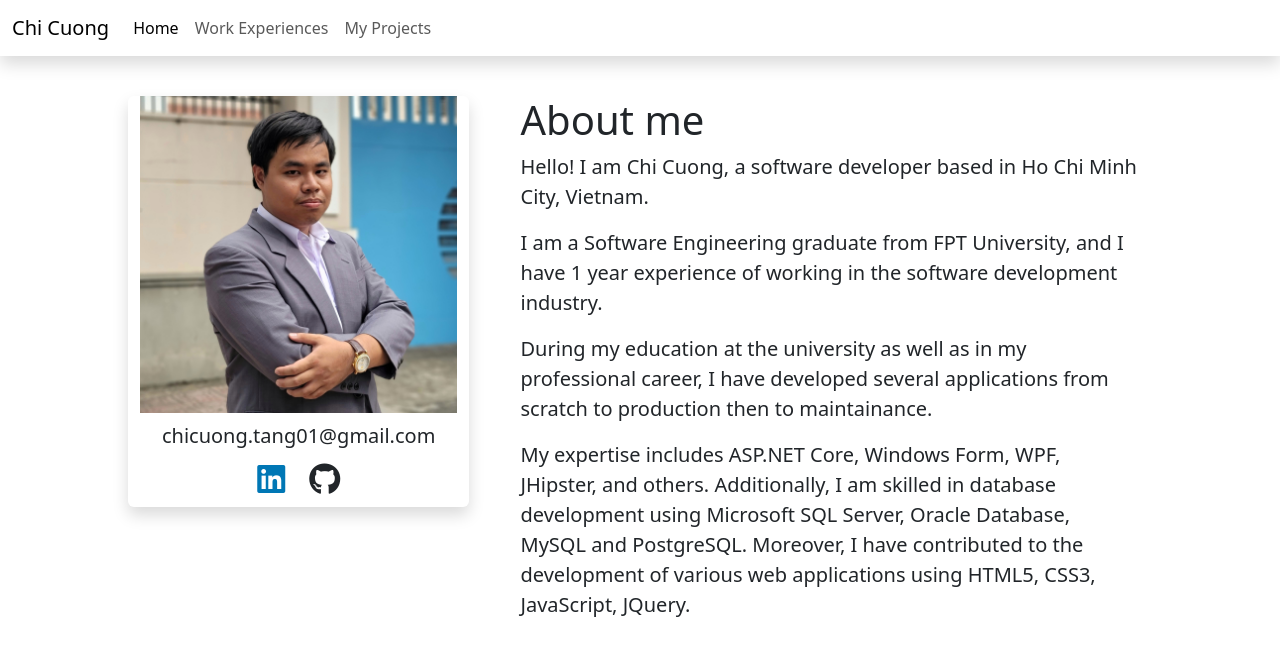
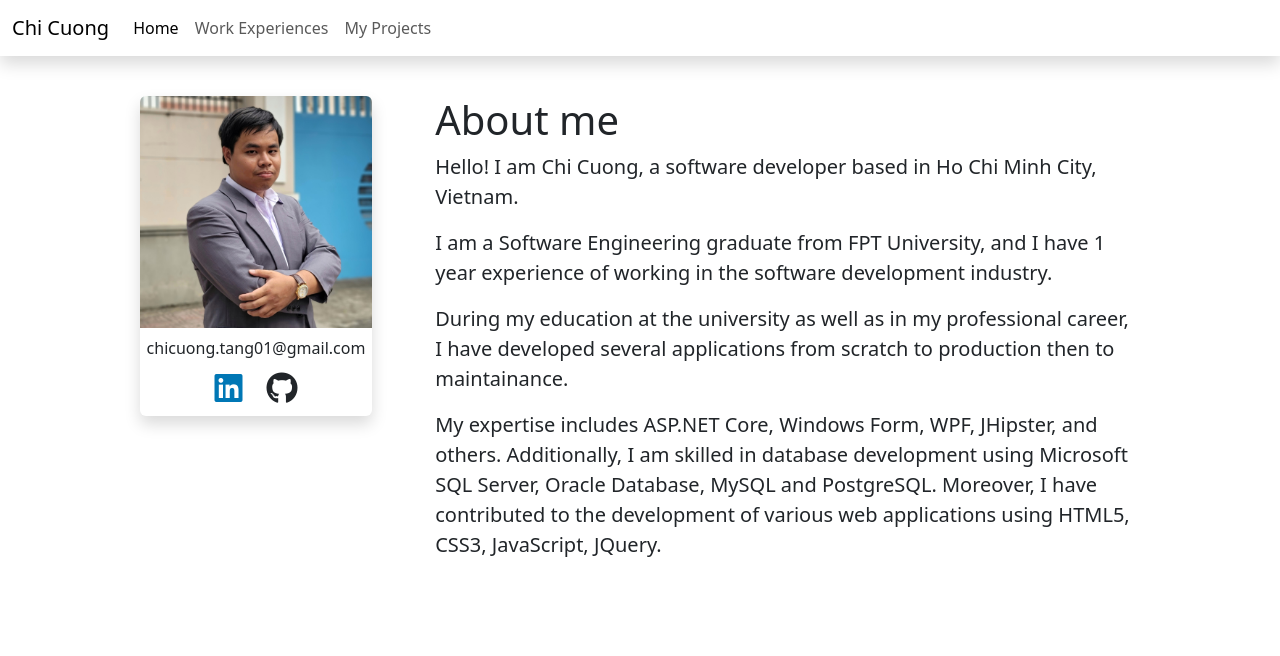
Before and after one commit to chicuong223/portfolio, an Angular app: page /home in a window 1280 px wide. Shown: the top 656 px of the page. Built offline with nearby package versions, Linux system fonts and the light colour scheme.

Commit message:
collapse navbar when clicking link, add animation to navbar-collapse, fit image inside div in AboutComponent

```diff
--- a/src/app/about/about.component.css
+++ b/src/app/about/about.component.css
@@ -3,7 +3,9 @@
 }
 
 #about-card {
-    height: 100%;
+    height: fit-content;
+    /* width: 100%; */
+    width: fit-content;
     overflow: auto;
 }
 
@@ -18,7 +20,7 @@
 
 @media(max-width: 1024px) {
     #about-card {
-        max-width: 70%;
+        max-width: 80%;
         margin-left: auto;
         margin-right: auto;
     }
--- a/src/app/about/about.component.html
+++ b/src/app/about/about.component.html
@@ -1,12 +1,13 @@
 <div class="wrapper">
     <div class="container">
         <div class="row">
-            <div class="col-lg-4 shadow rounded text-center" id="about-card">
+            <div class="col-lg-3">
+                <div class="shadow rounded text-center" id="about-card">
                     <img class="img-fluid" src="./assets/portrait.jpg" alt="potrait" />
                     <!-- <div id="portrait-img">
                 </div> -->
                     <div id="contact-info" class="mt-2">
-                    <p class="fs-5">chicuong.tang01&#64;gmail.com</p>
+                        <p>chicuong.tang01&#64;gmail.com</p>
                         <p>
                             <a href="https://www.linkedin.com/in/chi-cuong-tang/" class="me-auto" id="linkedin">
                                 <i class="fa-brands fa-linkedin fa-2xl"></i>
@@ -17,7 +18,9 @@
                         </p>
                     </div>
                 </div>
-            <div class="col-lg-8" id="about-paragraph">
+            </div>
+
+            <div class="col-lg-9" id="about-paragraph">
                 <h1>About me</h1>
                 <div id="about-content" class="content-text">
                     <p>Hello! I am Chi Cuong, a software developer based in Ho Chi Minh City, Vietnam.</p>
--- a/src/app/app.component.css
+++ b/src/app/app.component.css
@@ -0,0 +1,3 @@
+.navbar-collapse {
+    transition: all 0.25s;
+}
--- a/src/app/app.component.html
+++ b/src/app/app.component.html
@@ -8,13 +8,16 @@
     <div class="collapse navbar-collapse" id="navbarContent">
       <ul class="navbar-nav me-auto mb-2 mb-lg-0">
         <li class="nav-item">
-          <a class="nav-link" routerLink="/home" routerLinkActive="active">Home</a>
+          <a class="nav-link" data-bs-toggle="collapse" data-bs-target="#navbarContent.show" routerLink="/home"
+            routerLinkActive="active">Home</a>
         </li>
         <li class="nav-item">
-          <a class="nav-link" routerLink="/work-experiences" routerLinkActive="active">Work Experiences</a>
+          <a class="nav-link" data-bs-toggle="collapse" data-bs-target="#navbarContent.show"
+            routerLink="/work-experiences" routerLinkActive="active">Work Experiences</a>
         </li>
         <li class="nav-item">
-          <a class="nav-link" routerLink="/my-projects" routerLinkActive="active">My Projects</a>
+          <a class="nav-link" data-bs-toggle="collapse" data-bs-target="#navbarContent.show" routerLink="/my-projects"
+            routerLinkActive="active">My Projects</a>
         </li>
       </ul>
     </div>
```
Also changed, not shown: 3 other files (tests, documents, lock files or other folders). Lines whose indentation alone changed are shown as unchanged.
